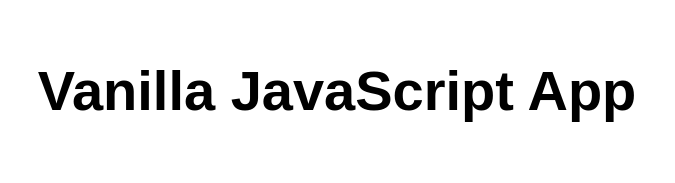
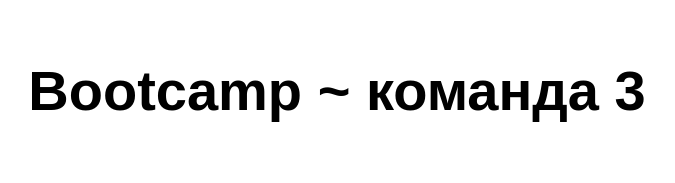
Before and after one commit to Iviyan/bootcamp-static-site, a plain HTML site: page src/index.html in a window 1280 px wide. Shown: the whole page, without its empty margins (303-978 px from the left). Drawn offline with Linux system fonts and the light colour scheme.

Commit message:
Update index.html

```diff
--- a/src/index.html
+++ b/src/index.html
@@ -10,7 +10,7 @@
 
 <body>
   <main>
-    <h1>Vanilla JavaScript App</h1>
+    <h1>Bootcamp ~ команда 3</h1>
   </main>
 </body>
 
```
